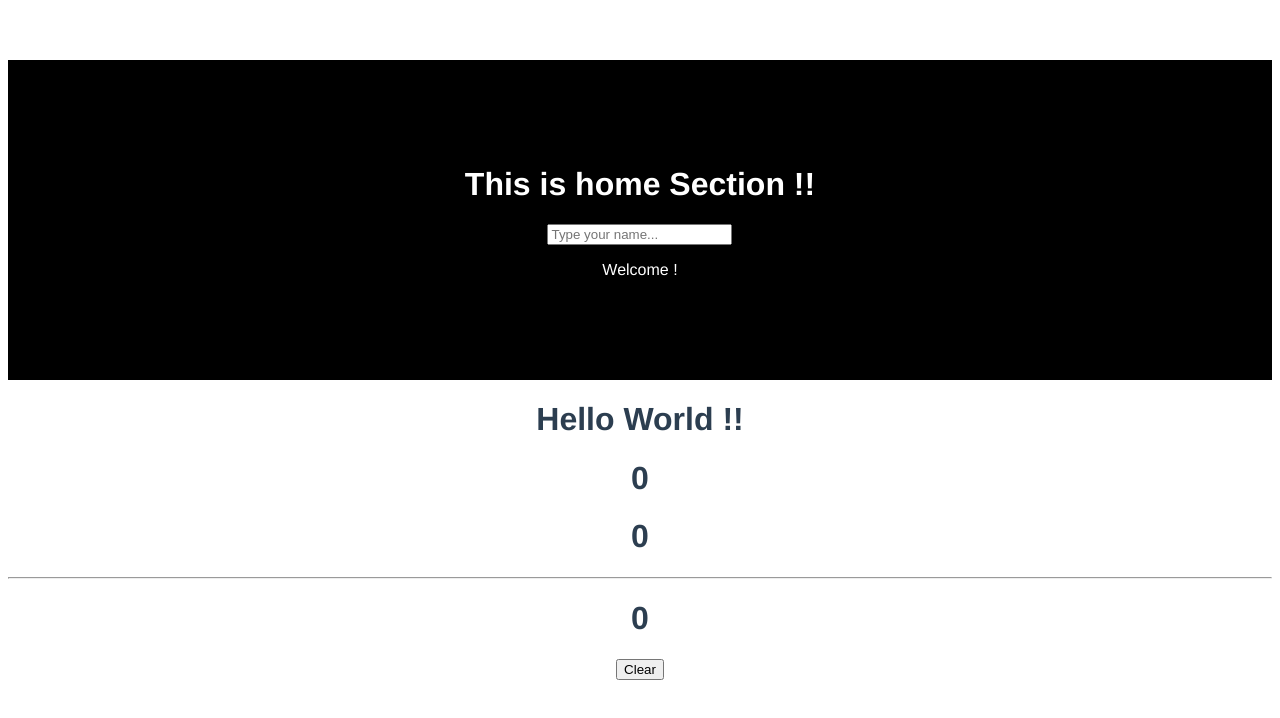
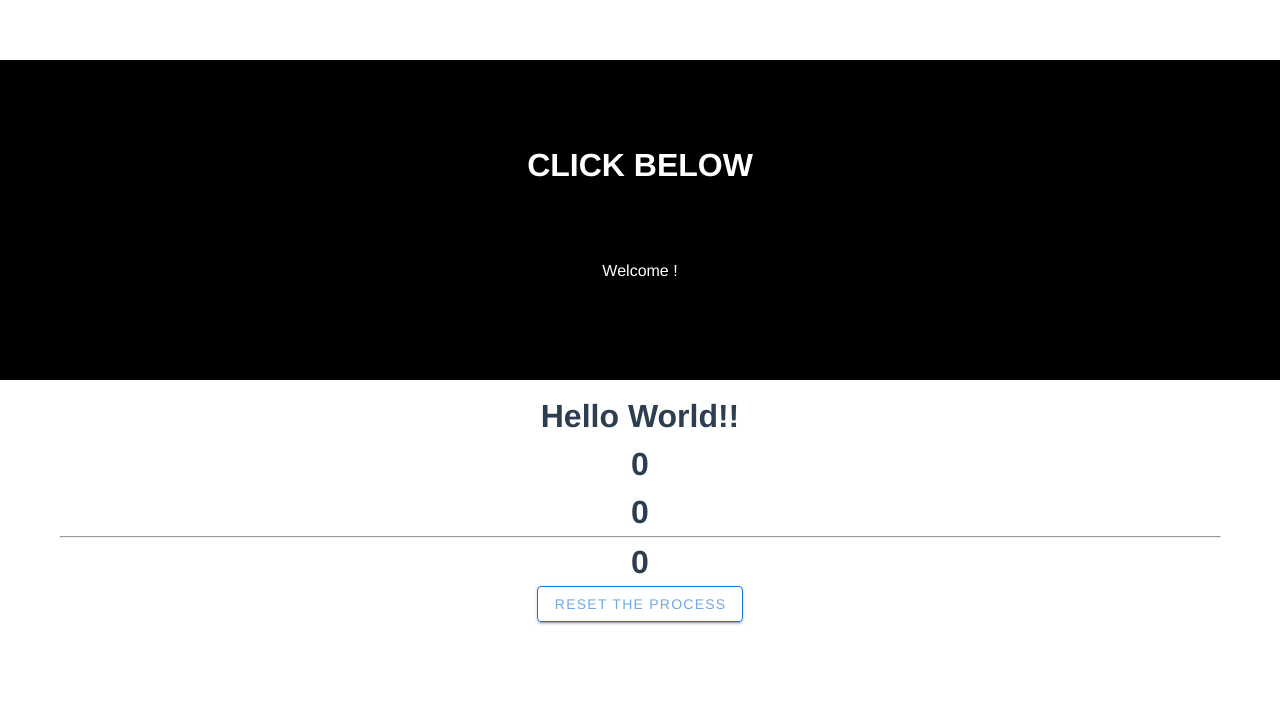
Before and after one commit to Chanjnint21/firstvueproject, a Vue app: page / in a window 1280 px wide. Shown: the top 718 px of the page. Built offline with nearby package versions, Linux system fonts and the light colour scheme.

Commit message:
Working with vuetify

```diff
--- a/public/index.html
+++ b/public/index.html
@@ -6,6 +6,8 @@
     <meta name="viewport" content="width=device-width,initial-scale=1.0" />
     <link rel="icon" href="<%= BASE_URL %>Limchanjnint-logo.png" />
     <title><%= htmlWebpackPlugin.options.title %></title>
+    <link rel="stylesheet" href="https://fonts.googleapis.com/css?family=Roboto:100,300,400,500,700,900">
+    <link rel="stylesheet" href="https://cdn.jsdelivr.net/npm/@mdi/font@latest/css/materialdesignicons.min.css">
   </head>
   <body>
     <noscript>
--- a/src/App.vue
+++ b/src/App.vue
@@ -1,8 +1,10 @@
 <template>
-  <div id="app">
-    <HomeSection></HomeSection>
-    <HelloWorld msg="Hello World !!"/>
-  </div>
+  <v-app>
+    <v-main>
+      <HomeSection/>
+      <HelloWorld msg="Hello World!!"/>
+    </v-main>
+  </v-app>
 </template>
 
 <script>
@@ -14,6 +16,10 @@ export default {
   components: {
     HelloWorld,
     HomeSection
-  }
-}
+  },
+
+  data: () => ({
+    //
+  }),
+};
 </script>
--- a/src/components/HelloWorld.vue
+++ b/src/components/HelloWorld.vue
@@ -1,20 +1,24 @@
 <template>
-  <div class="hello">
-    <h1>{{ msg  }}</h1>
+  <v-container>
+      <h1>{{ msg  }}</h1>
 
     <h1 style="cursor: pointer;" @click="num++">{{ num }}</h1>
     <h1 style="cursor: pointer;" @click="num2++">{{ num2 }}</h1>
     <hr>
     <h1>{{ Sum }}</h1>
-    <button v-on:click="clear">Clear</button>
-  </div>
+    <v-btn v-on:click="clear"
+  color="primary"
+  elevation="2"
+  outlined
+  plain
+  raised
+>reset the Process</v-btn>
+  </v-container>
 </template>
 
 <script>
-export default {
-  name: 'HelloWorld',
-  //props to pass the value
-  props: {
+  export default {
+    props: {
     msg: String,
   },
   data(){
@@ -42,9 +46,5 @@ export default {
       this.num2 = '0';
     }
   }
-}
+  }
 </script>
-
-<!-- Add "scoped" attribute to limit CSS to this component only -->
-<style scoped>
-</style>
--- a/src/components/HomeSection.vue
+++ b/src/components/HomeSection.vue
@@ -1,7 +1,9 @@
 <template>
     <div class="header">
-        <div><h1>This is home Section !!</h1>
-        <input v-model="name" placeholder="Type your name...">
+        <div><h1>CLICK BELOW</h1>
+          <v-text-field class='name' color="white" v-model="name"
+            label="Type Your Name here"
+          ></v-text-field>
         <p>Welcome {{ name }} !</p>
     </div>
     </div>
--- a/src/main.js
+++ b/src/main.js
@@ -1,8 +1,10 @@
 import Vue from 'vue'
 import App from './App.vue'
+import vuetify from './plugins/vuetify'
 
 Vue.config.productionTip = false
 
 new Vue({
-  render: h => h(App),
+  vuetify,
+  render: h => h(App)
 }).$mount('#app')
--- /dev/null
+++ b/src/plugins/vuetify.js
@@ -0,0 +1,7 @@
+import Vue from 'vue';
+import Vuetify from 'vuetify/lib/framework';
+
+Vue.use(Vuetify);
+
+export default new Vuetify({
+});
--- a/vue.config.js
+++ b/vue.config.js
@@ -1,4 +1,6 @@
 const { defineConfig } = require('@vue/cli-service')
 module.exports = defineConfig({
-  transpileDependencies: true
+  transpileDependencies: [
+    'vuetify'
+  ]
 })
```
Also changed, not shown: package.json (+7 -2 lines), src/assets/logo.svg (added), 1 other file (tests, documents, lock files or other folders).
